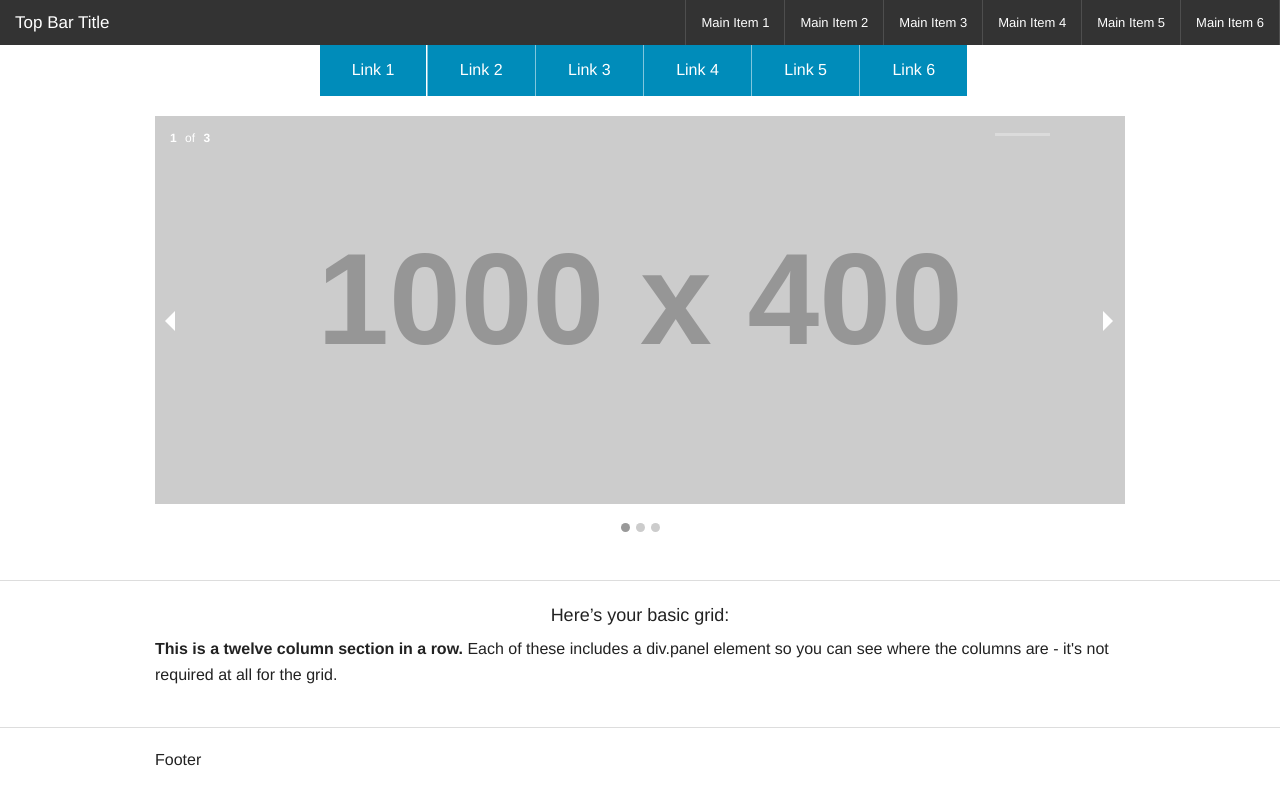
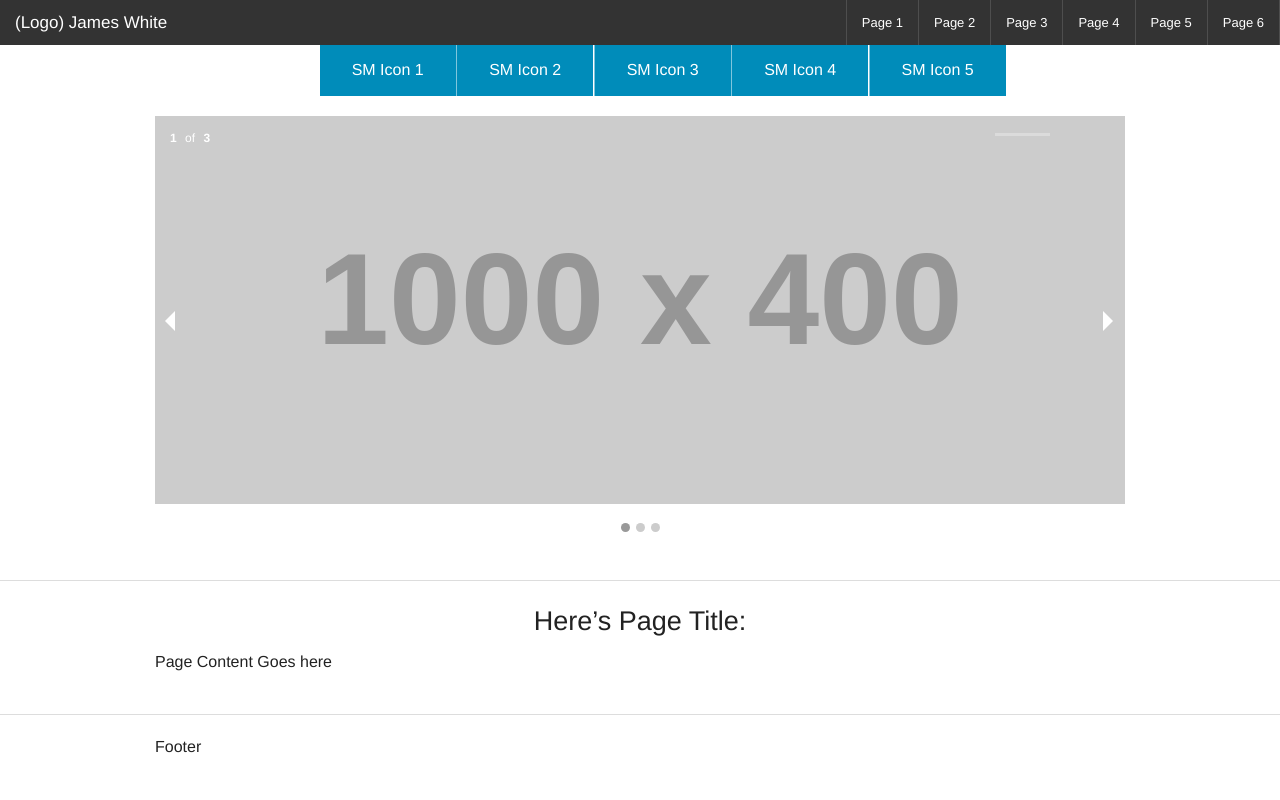
Before and after one commit to JamesIsNinja/Assignment1CVWebsite, a plain HTML site: page CVWebsite/index.html in a window 1280 px wide. Drawn offline with Linux system fonts and the light colour scheme; placeholder pictures from the web are drawn by us.

Commit message:
Cleaned Up Code, prep for content

```diff
--- a/CVWebsite/index.html
+++ b/CVWebsite/index.html
@@ -8,52 +8,32 @@
     <script src="js/vendor/modernizr.js"></script>
   </head>
 <body>
-
     <nav class="top-bar" data-topbar>
         <ul class="title-area">
 
             <li class="name">
                 <h1>
-                    <a href="#">
-                        Top Bar Title
-                    </a>
+                    <a href="#">(Logo) James White</a>
                 </h1>
             </li>
             <li class="toggle-topbar menu-icon"><a href="#"><span>Menu</span></a></li>
         </ul>
-
         <section class="top-bar-section">
-
-
             <ul class="right">
                 <li class="divider"></li>
-                <li>
-                    <a class="active" href="http://www.google.com">Main Item 1</a>
-                </li>
+                <li><a class="active" href="http://www.google.com">Page 1</a></li>
                 <li class="divider"></li>
-                <li><a href="#">Main Item 2</a></li>
+                <li><a href="#">Page 2</a></li>
                 <li class="divider"></li>
-                <li>
-                    <a href="#">Main Item 3</a>
-                </li>
+                <li><a href="#">Page 3</a></li>
                 <li class="divider"></li>
-                <li>
-                    <a href="#">Main Item 4</a>
-                </li>
+                <li><a href="#">Page 4</a></li>
                 <li class="divider"></li>
-                <li>
-                    <a href="#">Main Item 5</a>
-                </li>
+                <li><a href="#">Page 5</a></li>
                 <li class="divider"></li>
-                <li>
-                    <a href="#">Main Item 6</a>
-                </li>
-                </li>
+                <li><a href="#">Page 6</a></li>
                 <li class="divider"></li>
-
             </ul>
-
-
         </section>
     </nav>
     <div class="row">
@@ -61,16 +41,14 @@
         </div>
         <div class="large-10 columns">
             <ul class="middle button-group">
-                <li><a href="#" class="button">Link 1</a></li>
-                <li><a href="#" class="button">Link 2</a></li>
-                <li><a href="#" class="button">Link 3</a></li>
-                <li><a href="#" class="button">Link 4</a></li>
-                <li><a href="#" class="button">Link 5</a></li>
-                <li><a href="#" class="button">Link 6</a></li>
+                <li><a href="#" class="button">SM Icon 1</a></li>
+                <li><a href="#" class="button">SM Icon 2</a></li>
+                <li><a href="#" class="button">SM Icon 3</a></li>
+                <li><a href="#" class="button">SM Icon 4</a></li>
+                <li><a href="#" class="button">SM Icon 5</a></li>
             </ul>
         </div>
     </div>
-
     <div class="row">
         <div class="large-12 columns">
             <ul class="example-orbit" data-orbit>
@@ -81,31 +59,22 @@
         </div>
     </div>
     <hr />
-
     <div class="row">
         <div class="large-12 columns">
-            <h5><center>Here&rsquo;s your basic grid:</center></h5>
-
-
-
-            <p><strong>This is a twelve column section in a row.</strong> Each of these includes a div.panel element so you can see where the columns are - it's not required at all for the grid.</p>
-
+            <h3><center>Here&rsquo;s Page Title:</center></h3>
+            <p>Page Content Goes here</p>
         </div>
     </div>
-
     <hr />
     <div class="row">
         <div class="large-12 columns">
             <p>Footer</p>
         </div>
     </div>
-
-
     <script src="js/vendor/jquery.js"></script>
     <script src="js/foundation.min.js"></script>
     <script>
         $(document).foundation();
     </script>
 </body>
-
 </html>
```
